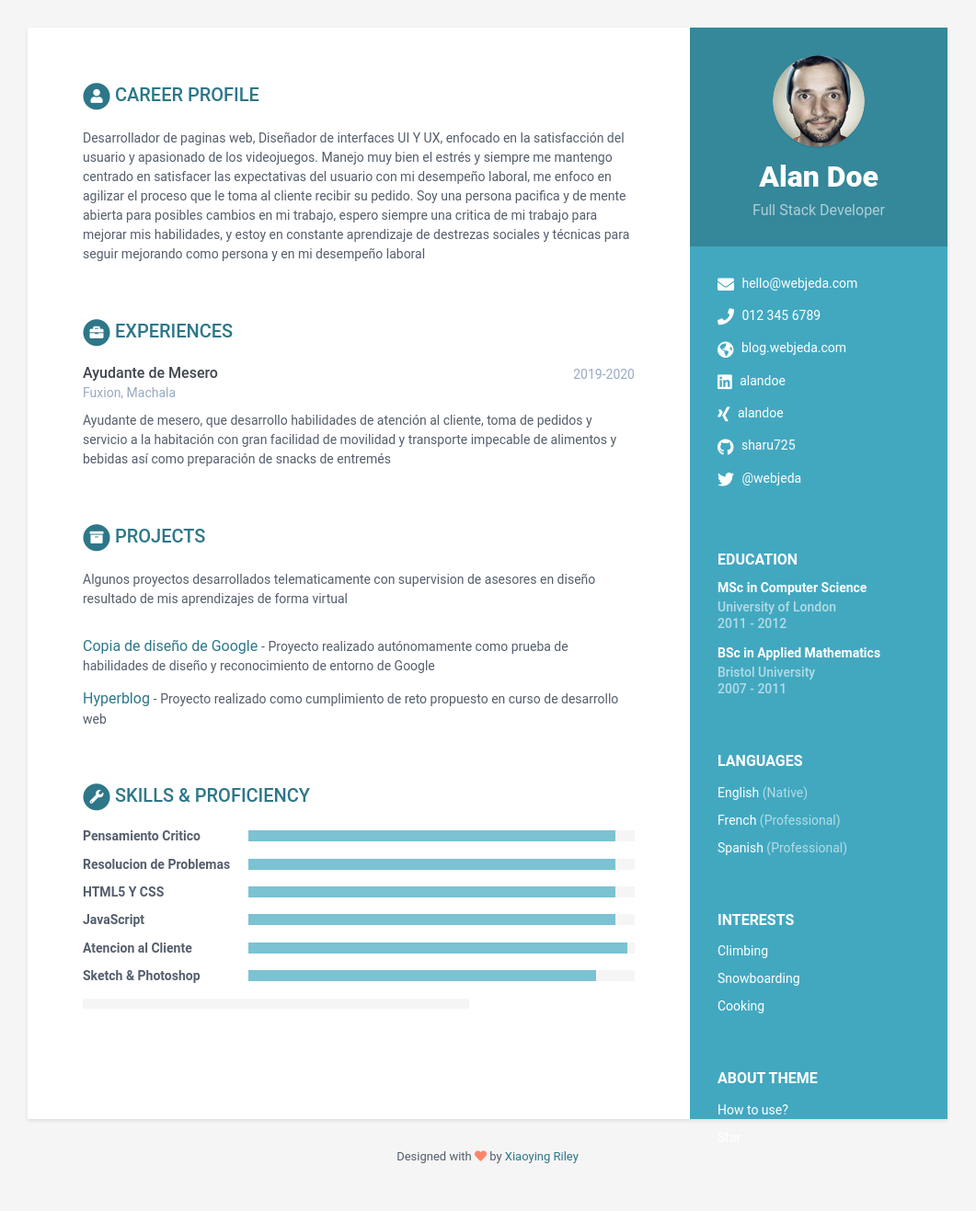
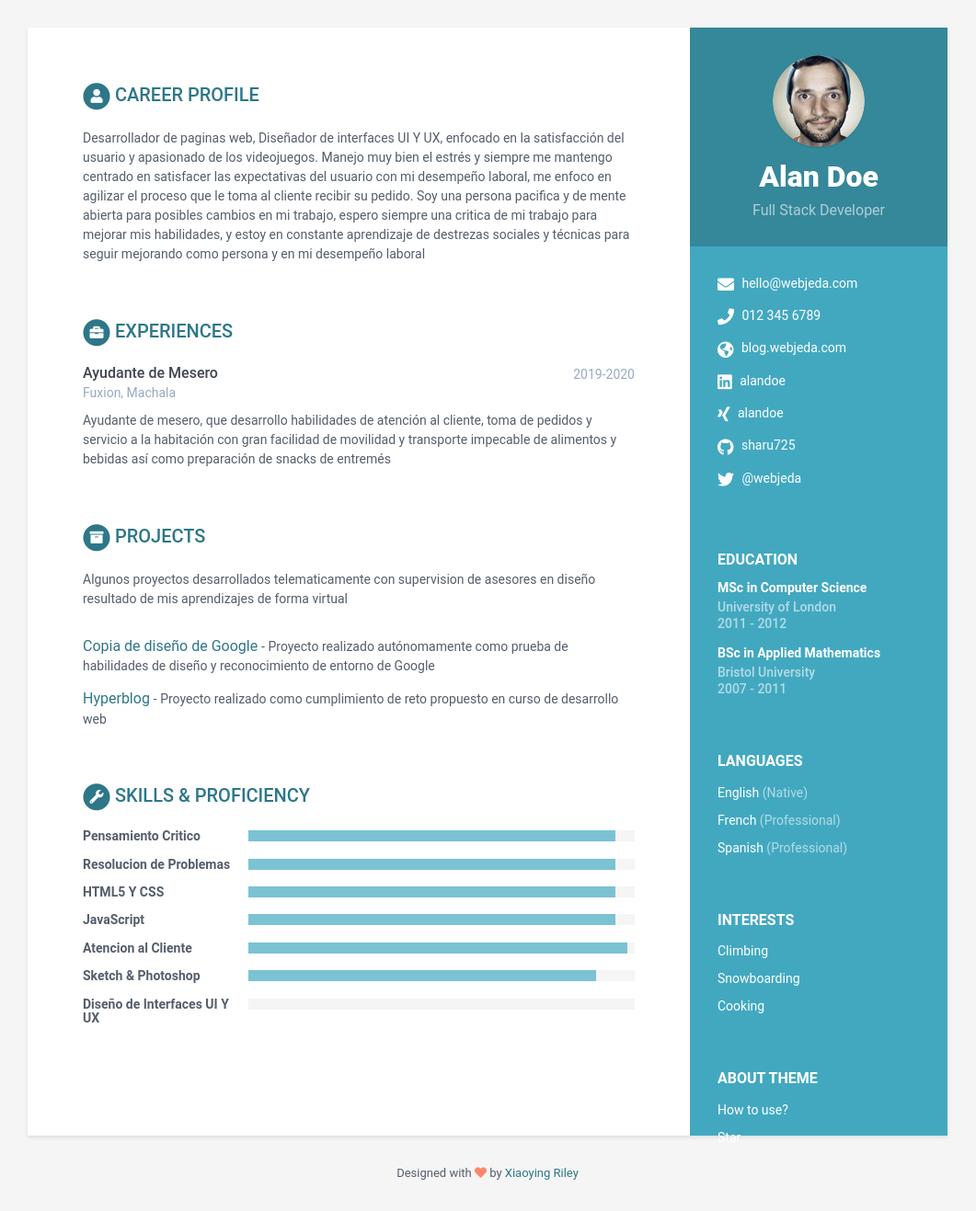
Before and after one commit to KevinC99/good-birch-4e19a, a Jekyll site: the page built from index.html, in a window 1280 px wide. Shown: the whole page at 92% size, without its empty margins (110-1171 px from the left). Built offline with Jekyll 4.4.1, drawn with Linux system fonts in a browser that asks for light colours.

Commit message:
data.yml: updated name in toolset

```diff
--- a/_data/data.yml
+++ b/_data/data.yml
@@ -106,6 +106,7 @@ skills:
     - name: Sketch & Photoshop
       level: 90%
     - level: lorem-ipsum
+      name: Diseño de Interfaces UI Y UX
 footer: >
   Designed with <i class="fas fa-heart"></i> by <a
   href="http://themes.3rdwavemedia.com" target="_blank" rel="nofollow">Xiaoying
```
